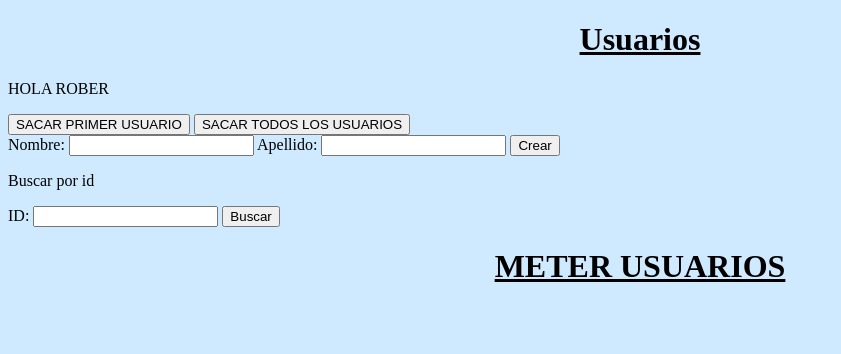
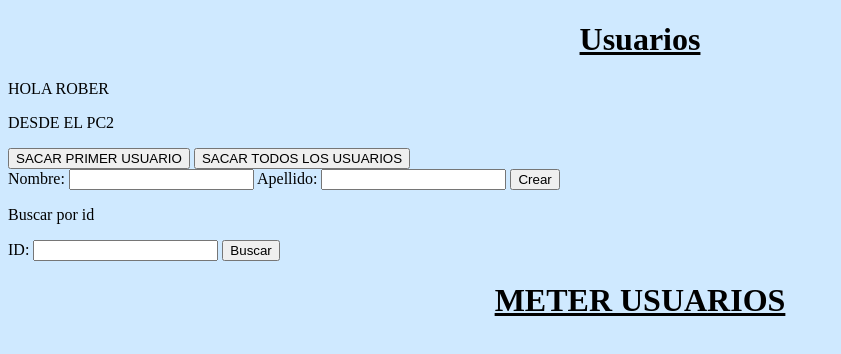
Before and after one commit to angelrxdriguez/cmd-git, a plain HTML site: page index.html in a window 1280 px wide. Shown: the whole page, without its empty margins (0-841 px from the left). Drawn offline with nearby package versions, Linux system fonts and the light colour scheme.

Commit message:
cambios desde el pc2

```diff
--- a/index.html
+++ b/index.html
@@ -10,6 +10,7 @@
 <body>
     <h1>Usuarios</h1>
 	<P>HOLA ROBER</P>
+	<p>DESDE EL PC2</p>
     <button type="submit" class="sacar1">SACAR PRIMER USUARIO</button>
     <button type="submit" class="sacarTodos">SACAR TODOS LOS USUARIOS</button>
     <form id="crearUsuarioForm">
```
